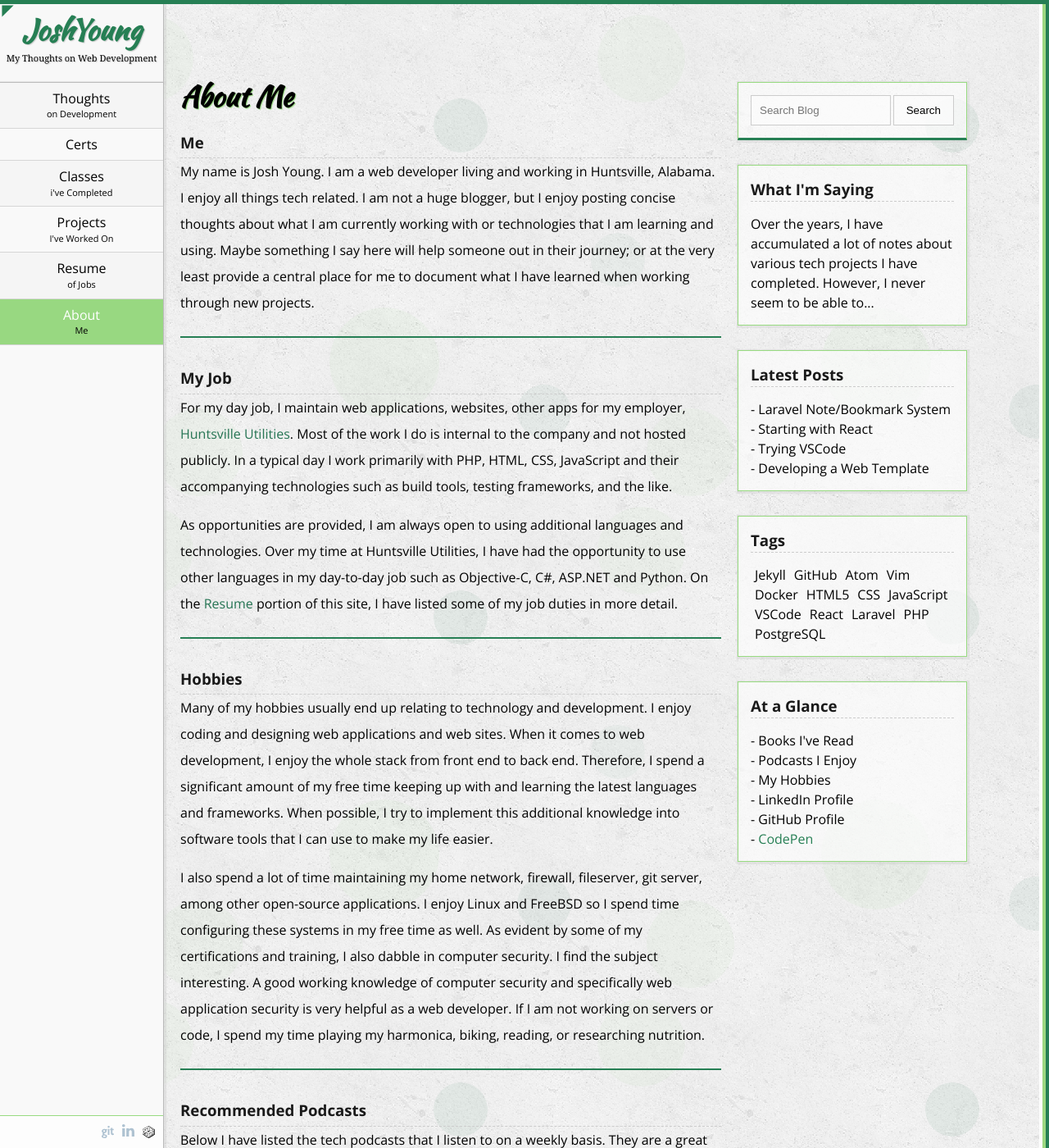
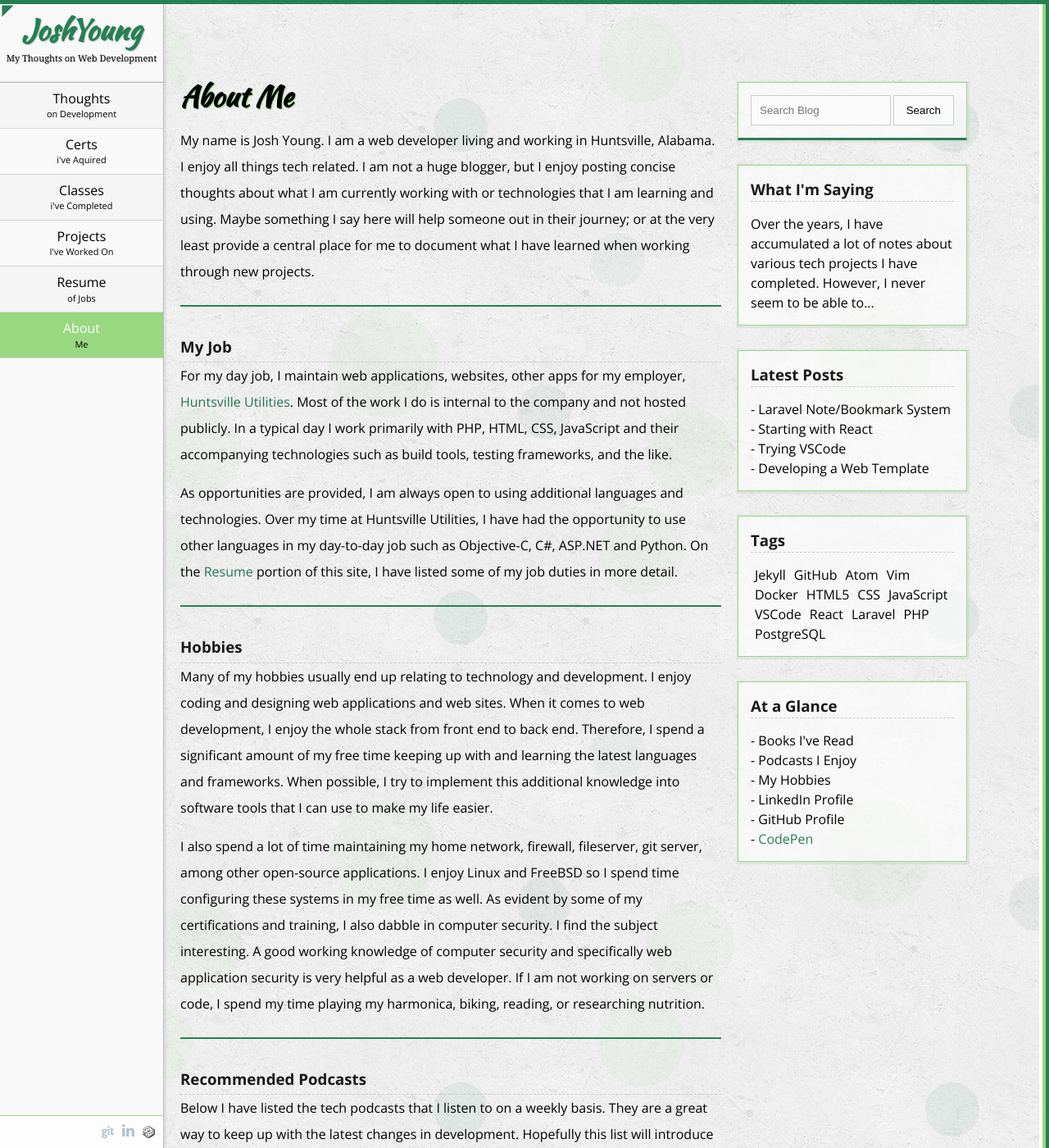
Before and after one commit to coder745/josh_website, a Jekyll site: the page built from about.md, in a window 1280 px wide and 1400 px high. Shown: the whole window at 82% size. Built offline with Jekyll 4.4.1, drawn with Linux system fonts in a browser that asks for light colours.

Commit message:
Correct left menu. Small HTML and CSS changes.

```diff
--- a/_includes/header.html
+++ b/_includes/header.html
@@ -57,7 +57,7 @@
                             {% if p.title == 'About' %}
                                 <span>Me</span>
                             {% endif %}
-                            {% if p.title == 'Certifications' %}
+                            {% if p.title == 'Certs' %}
                                 <span>i've Aquired</span>
                             {% endif %}
                             {% if p.title == 'Classes' %}
--- a/about.md
+++ b/about.md
@@ -11,14 +11,13 @@ weight: 40
         <h2>About Me</h2>
 
         <article>
-            <h3>Me</h3>
             <p>My name is Josh Young. I am a web developer living and working in Huntsville, Alabama. I enjoy all things tech related. I am not a huge blogger, but I enjoy posting concise thoughts about what I am currently working with or technologies that I am learning and using. Maybe something I say here will help someone out in their journey; or at the very least provide a central place for me to document what I have learned when working through new projects.</p>
         </article>
 
         <article>
             <h3>My Job</h3>
             <p>For my day job,
-            I maintain web applications, websites, other apps for my employer, <a href='www.hsvutil.org'>Huntsville Utilities</a>. Most of the work I do is internal to the company and not hosted publicly. In a typical day I work primarily with PHP, HTML, CSS, JavaScript and their accompanying technologies such as build tools, testing frameworks, and the like.</p>
+            I maintain web applications, websites, other apps for my employer, <a href='https://www.hsvutil.org'>Huntsville Utilities</a>. Most of the work I do is internal to the company and not hosted publicly. In a typical day I work primarily with PHP, HTML, CSS, JavaScript and their accompanying technologies such as build tools, testing frameworks, and the like.</p>
             <p>As opportunities are provided, I am always open to using additional languages and technologies. Over my time at Huntsville Utilities, I have had the opportunity to use other languages in my day-to-day job such as Objective-C, C#, ASP.NET and Python. On the <a href='/resume'>Resume</a> portion of this site, I have listed some of my job duties in more detail.</p>
         </article>
 
--- a/css/style.scss
+++ b/css/style.scss
@@ -386,6 +386,10 @@ form.inner {
             background: #f2f2f2;
         }
     }
+    input[type='search'] {
+        -moz-appearance: none;
+        -webkit-appearance: none;
+    }
     input[type='submit'] {
         width: 30%;
         background: rgba(253, 253, 253, 0.7);
--- a/scripts/search.js
+++ b/scripts/search.js
@@ -1,7 +1,7 @@
 var scroll_site_top = function() {
     $('html,body').animate({
         scrollTop:0
-    }, 'slow')
+    }, 1000)
 };
 
 $('#go_to_top').click(function() {
```
Also changed, not shown: README.md.
